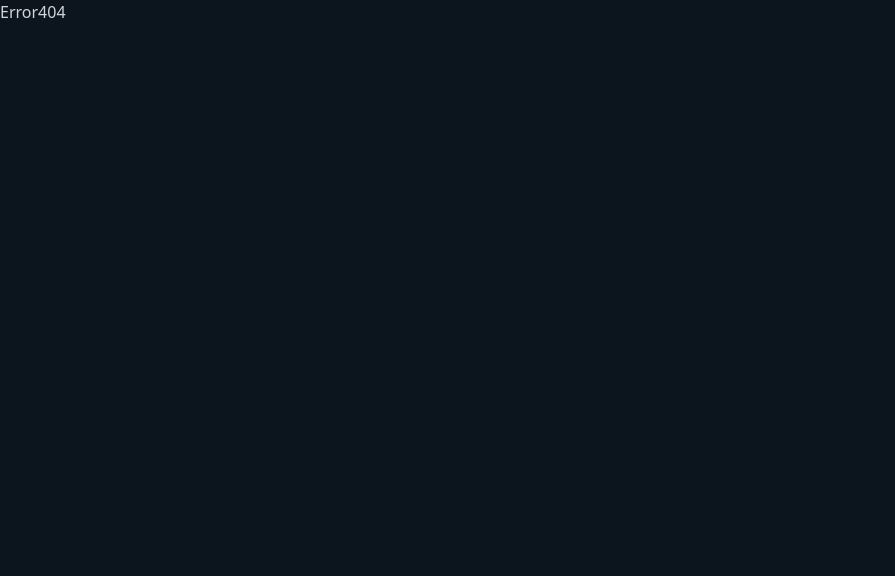
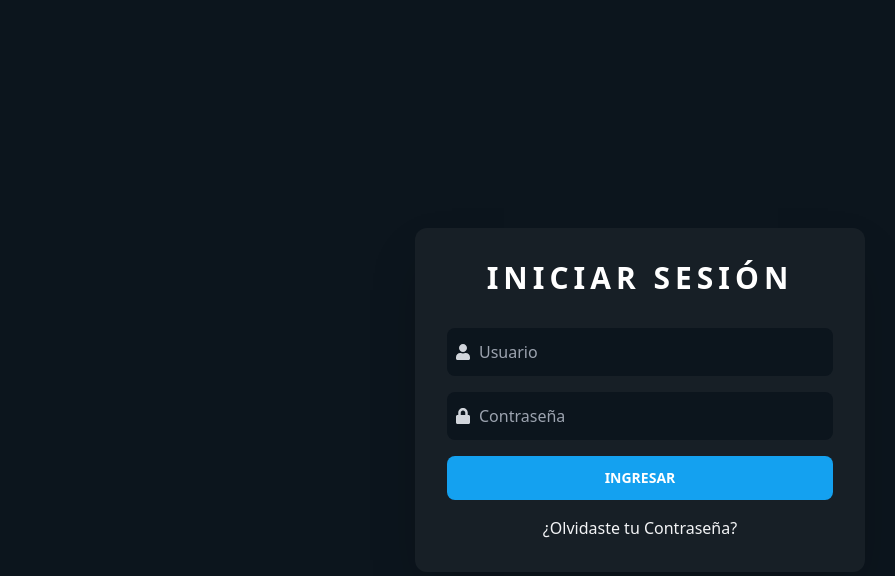
Before and after one commit to JacrMaster/landi_page, a React (Vite) app: page /auth in a window 1280 px wide. Shown: the top 576 px of the page, without its empty margins (0-895 px from the left). Built offline with nearby package versions, Linux system fonts and the light colour scheme.

Commit message:
Creé un nuevo layoutAuth para la autenticación

```diff
--- a/src/App.jsx
+++ b/src/App.jsx
@@ -1,6 +1,7 @@
 import { BrowserRouter, Router, Route, Routes } from "react-router-dom"
 
 //pages
+import { LayoutAuth } from "./layouts/LayoutAuth";
 import { Login } from "./pages/auth/Login";
 import { LayoutAdmin } from "./layouts/LayoutAdmin";
 import { Home } from "./pages/admin/Home";
@@ -10,7 +11,9 @@ function App() {
   return (
    <BrowserRouter>
     <Routes>
-      <Route path="/login" element = {<Login/>} />
+      <Route path="/auth" element= {<LayoutAuth/>} >
+          <Route index element = {<Login/>}/>
+      </Route>
       <Route path="/" element= {<LayoutAdmin/>} >
           <Route index element = {<Home/>}/>
       </Route>
--- /dev/null
+++ b/src/layouts/LayoutAuth.jsx
@@ -0,0 +1,8 @@
+import React from 'react'
+import { Outlet } from 'react-router-dom'
+
+export const LayoutAuth = () => {
+  return (
+    <div className='min-h-screen flex items-center justify-center'><Outlet/></div>
+  )
+}
--- a/src/pages/auth/Login.jsx
+++ b/src/pages/auth/Login.jsx
@@ -1,10 +1,10 @@
 import { Link } from 'react-router-dom';
 //icons
-import { FaUser, FaLock} from "react-icons/fa";
+import { FaUser, FaLock } from "react-icons/fa";
 
 export const Login = () => {
   return (
-    <div className='min-h-screen flex items-center justify-center'>
+
     <div className='bg-secondary-100 p-8  rounded-xl shadow-2xl w-auto lg:w-[450px]' >
       <h1 className='text-3xl text-center uppercase font-bold tracking-[5px] text-white mb-8 '>
         Iniciar sesión
@@ -35,6 +35,5 @@ export const Login = () => {
         <Link to="/" className='hover:text-primary transition-colors'>¿Olvidaste tu Contraseña?</Link>
       </div>
     </div>
-    </div>
   )
 }
```
Lines whose indentation alone changed are shown as unchanged.
